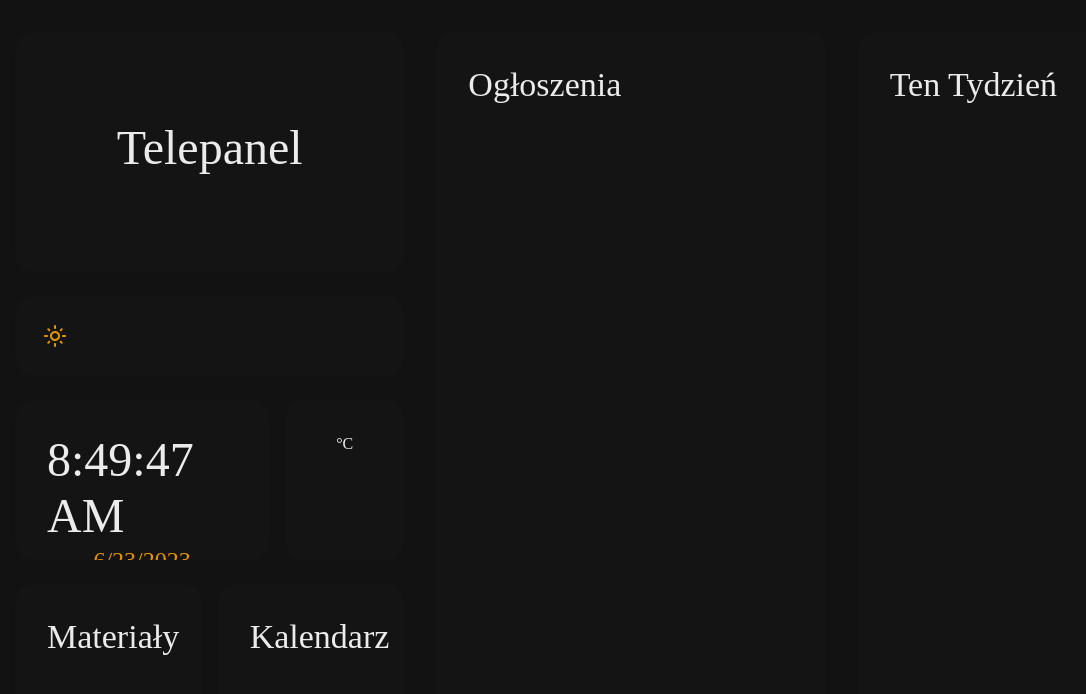
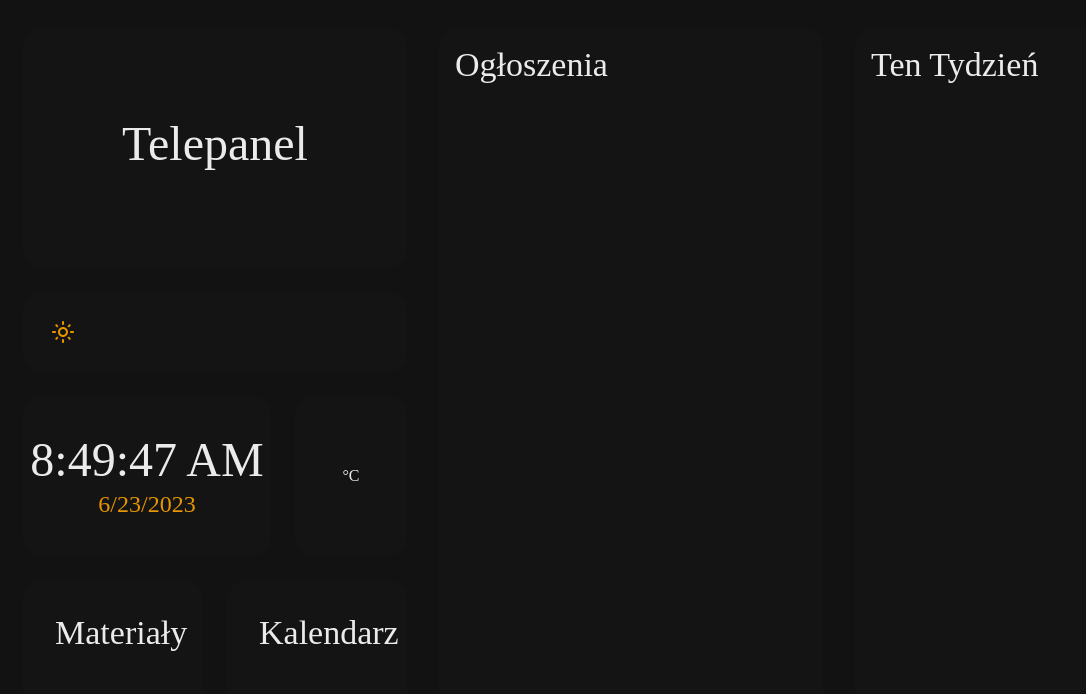
Before and after one commit to PiotrLehmann/TelePanel, a React app in the folder frontend/: page / in a window 1280 px wide. Shown: the top 694 px of the page, without its empty margins (9-1095 px from the left). Built offline with nearby package versions, Linux system fonts and the light colour scheme; no server answers; the HTML template or start-up script is replaced by a standard one.

Commit message:
all centered

```diff
--- a/frontend/src/App.tsx
+++ b/frontend/src/App.tsx
@@ -1,6 +1,7 @@
 import { useState } from "react";
 import { ThemeProvider } from "@emotion/react";
 import {
+  Box,
   Card,
   CardContent,
   CardActions,
@@ -59,9 +60,15 @@ function App() {
   return (
     <ThemeProvider theme={lightTheme ? themeLight : themeDark}>
       <CssBaseline />
-      <Container maxWidth={false} sx={{ py: 4 }}>
-        <Grid container spacing={4}>
-          <Grid item container spacing={2} xs={12} md={4} xl={4}>
+      <Container maxWidth={false} disableGutters sx={{ paddingX: 4 }}>
+        <Grid
+          container
+          spacing={4}
+          sx={{ minHeight: "100vh" }}
+          alignItems="center"
+          justifyContent="center"
+        >
+          <Grid item container spacing={3} xs={12} md={4} xl={4}>
             <Grid item xs={12} md={12} xl={12}>
               <Telepanel />
             </Grid>
@@ -93,13 +100,10 @@ function App() {
                 sx={{
                   height: "20vh",
                   borderRadius: 5,
-                  p: 2,
                   boxShadow: 0,
                 }}
               >
-                <CardContent>
                 <Clock />
-                </CardContent>
               </Card>
             </Grid>
             <Grid item xs={4} md={4} xl={4}>
@@ -109,11 +113,12 @@ function App() {
                   borderRadius: 5,
                   p: 2,
                   boxShadow: 0,
+                  display: "flex",
+                  justifyContent: "center",
+                  alignItems: "center",
                 }}
               >
-                <CardContent sx={{ textAlign: "center" }}>
                 <Weather />
-                </CardContent>
               </Card>
             </Grid>
             <Grid item xs={6} md={6} xl={6}>
@@ -140,19 +145,21 @@ function App() {
               </Card>
             </Grid>
           </Grid>
-          <Grid item xs={12} md={4} xl={4}>
-            <Card sx={{ borderRadius: 5, p: 2, height: "90vh", boxShadow: 0 }}>
+          <Grid container item xs={12} md={8} xl={8} spacing={4}>
+            <Grid item xs={12} md={6} xl={6}>
+              <Card sx={{ borderRadius: 5, boxShadow: 0, height: "89vh" }}>
                 <CardContent>
                   <Typography variant="h4">Ogłoszenia</Typography>
                 </CardContent>
               </Card>
             </Grid>
-          <Grid item xs={12} md={4} xl={4}>
-            <Card sx={{ borderRadius: 5, p: 2, height: "90vh", boxShadow: 0 }}>
+            <Grid item xs={12} md={6} xl={6}>
+              <Card sx={{ borderRadius: 5, boxShadow: 0, height: "89vh" }}>
                 <CardContent>
                   <Typography variant="h4">Ten Tydzień</Typography>
                 </CardContent>
               </Card>
+            </Grid>
           </Grid>
         </Grid>
       </Container>
--- a/frontend/src/components/Telepanel/Clock.tsx
+++ b/frontend/src/components/Telepanel/Clock.tsx
@@ -18,8 +18,7 @@ const Clock = () => {
   return (
     <Box
       sx={{
-        width: "100%",
-        height: "100%",
+        height: "20vh",
         display: "flex",
         flexDirection: "column",
         alignItems: "center",
--- a/frontend/src/components/Telepanel/Weather.tsx
+++ b/frontend/src/components/Telepanel/Weather.tsx
@@ -1,5 +1,5 @@
 import { useEffect, useState } from "react";
-import { Typography } from "@mui/material";
+import { Typography, Box } from "@mui/material";
 import AcUnitOutlinedIcon from "@mui/icons-material/AcUnitOutlined";
 import WaterDropOutlinedIcon from "@mui/icons-material/WaterDropOutlined";
 import AirOutlinedIcon from "@mui/icons-material/AirOutlined";
@@ -39,7 +39,12 @@ const Weather = () => {
   }, []);
 
   return (
-    <>
+    <Box
+      display="flex"
+      flexDirection="column"
+      justifyContent="center"
+      alignItems="center"
+    >
       {
         {
           snow: <AcUnitOutlinedIcon fontSize="large" color="primary" />,
@@ -62,7 +67,7 @@ const Weather = () => {
 
       <Typography>{temperature} &deg;C</Typography>
       <Typography>{location}</Typography>
-    </>
+    </Box>
   );
 };
 
```
Lines whose indentation alone changed are shown as unchanged.
